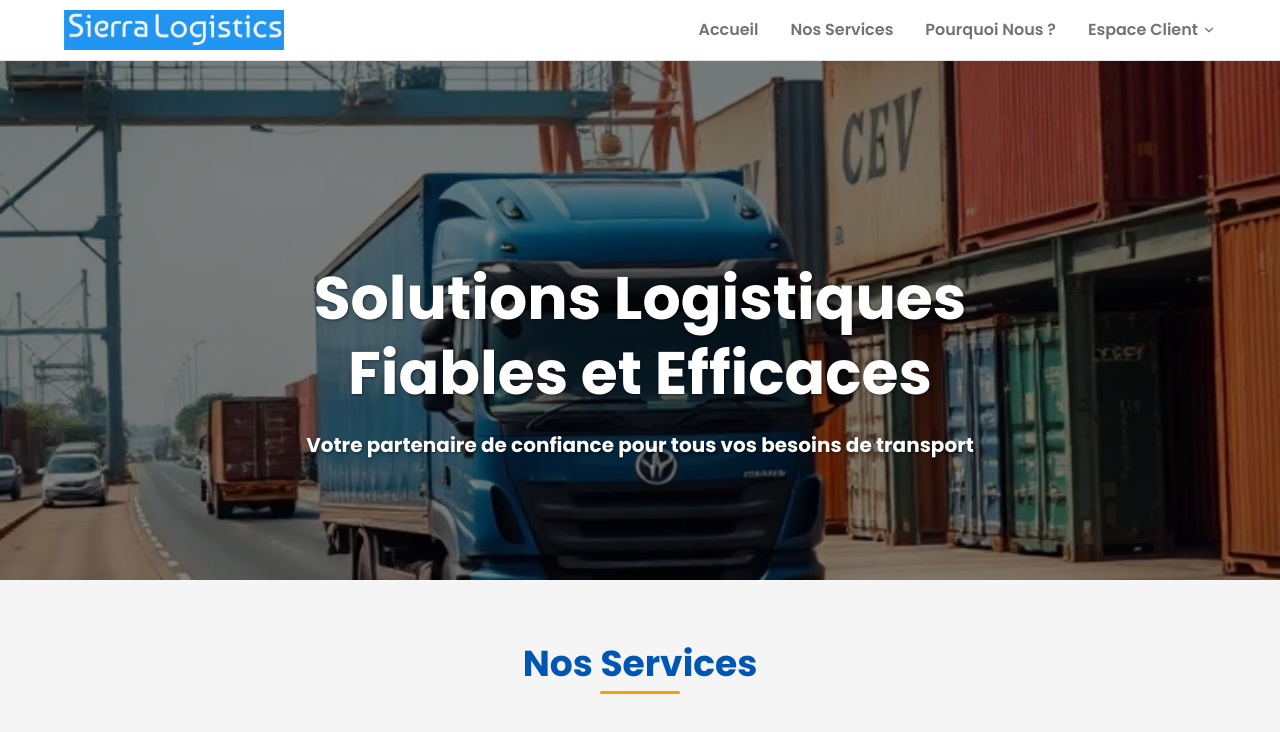
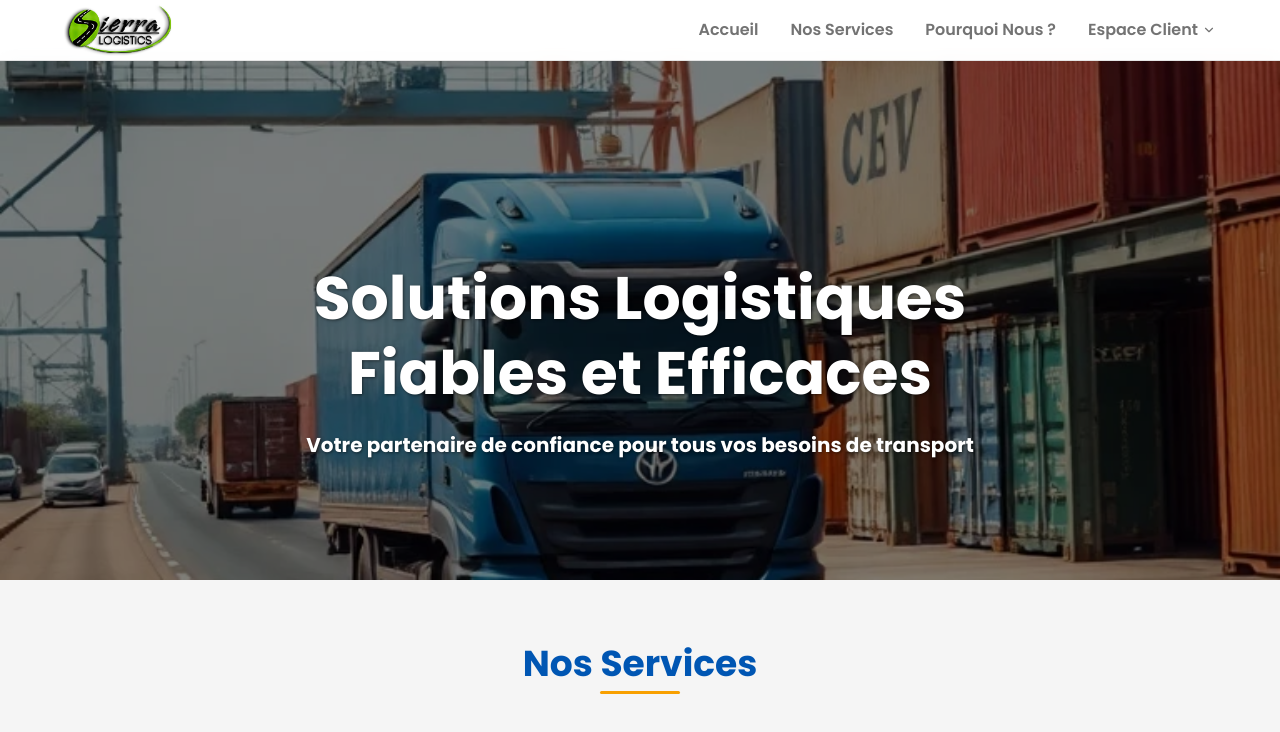
Before and after one commit to badutop/Sierra_Logistics, a Next.js app: page / in a window 1280 px wide. Shown: the top 732 px of the page. Built offline with nearby package versions, Linux system fonts and the light colour scheme.

Commit message:
Remplacer le logo du header par le nouveau logo Sierra Logistics
Recadre les marges transparentes du fichier fourni et agrandit l'affichage
dans le header (40px -> 56px) tout en conservant une hauteur de header de 60px.

```diff
--- a/src/components/site-header.jsx
+++ b/src/components/site-header.jsx
@@ -19,14 +19,14 @@ export function SiteHeader() {
 
   return (
     <header className="fixed top-0 left-0 z-50 w-full border-b bg-background/95 backdrop-blur supports-[backdrop-filter]:bg-background/80">
-      <nav className="mx-auto flex w-[90%] max-w-6xl items-center justify-between py-2.5">
+      <nav className="mx-auto flex w-[90%] max-w-6xl items-center justify-between py-0.5">
         <Link href="/" className="flex items-center gap-2">
           <Image
-            src="/images/sierra.png"
+            src="/images/sierra-logistics-logo-header.png"
             alt="Sierra Logistics"
-            width={160}
-            height={50}
-            className="h-10 w-auto object-contain"
+            width={187}
+            height={95}
+            className="h-14 w-auto object-contain"
             priority
           />
         </Link>
```
Also changed, not shown: public/images/sierra-logistics-logo-header.png (added), public/images/sierra-logistics-logo-ptit.png (added).
